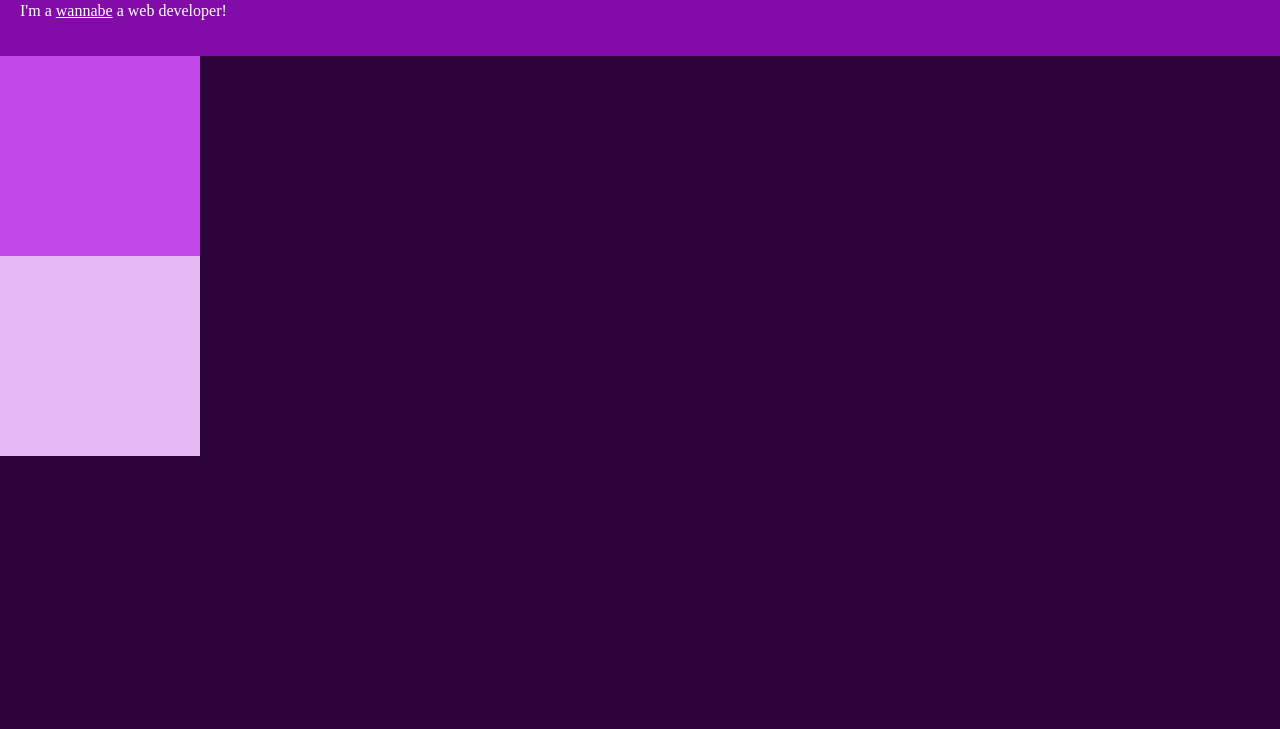
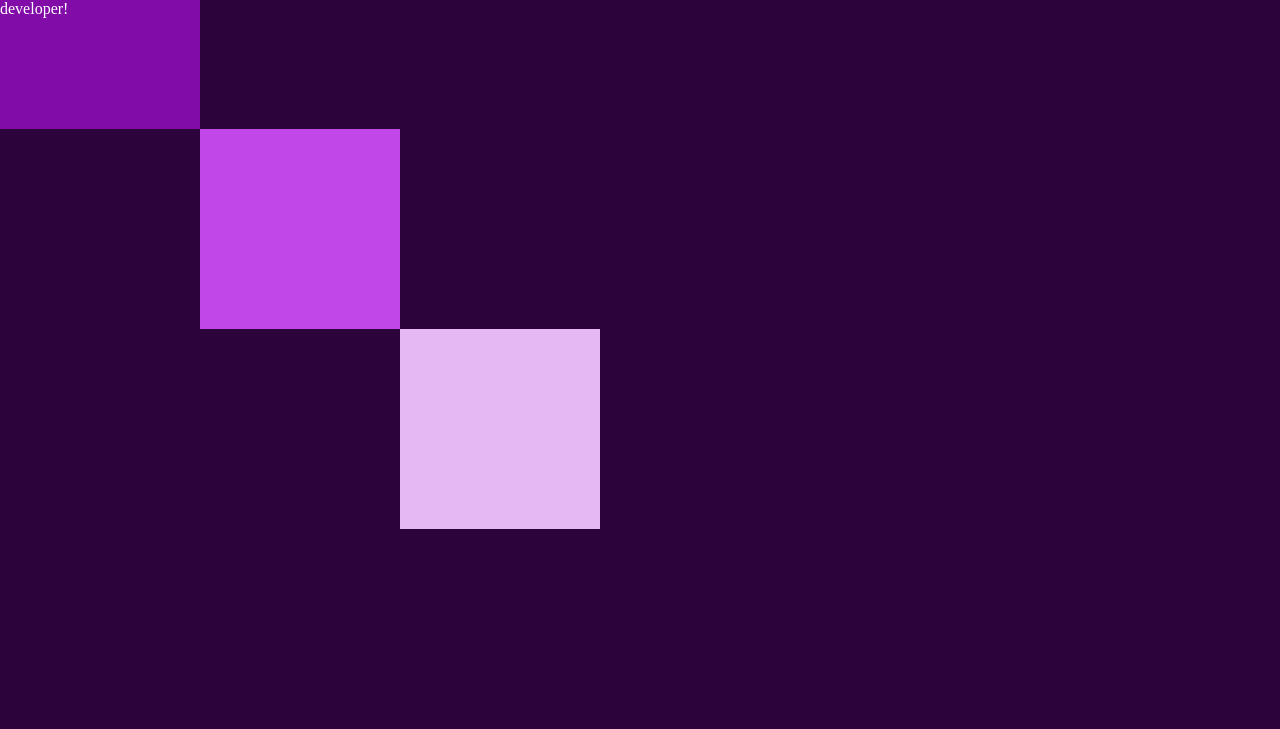
Before and after one commit to HemantDutta/All-About-Web-Dev, a plain HTML site: page IntermediateCSS/stylisedPersonalSite.html in a window 1280 px wide. Shown: the part 71-800 px from the top of the page. Drawn offline with Linux system fonts and the light colour scheme.

Commit message:
absolute positioning exercise

```diff
--- a/assets/css/styles.css
+++ b/assets/css/styles.css
@@ -6,7 +6,9 @@ body{
 div.topCont{
     background-color: #810CA8;
     color: white;
-    padding: 20px;
+    height: 200px;
+    width: 200px;
+    position: absolute;
 }
 
 h1{
@@ -19,11 +21,16 @@ h1{
 
 .midCont{
     background-color: #C147E9;
-
+    position: absolute;
+    top: 200px;
+    left: 200px;
 }
 
 .bottomCont{
     background-color: #E5B8F4;
+    position: absolute;
+    top: 400px;
+    left: 400px;
 
 }
 
```
Also changed, not shown: IntermediateCSS/stylisedPersonalSite.html (+3 -0 lines).
